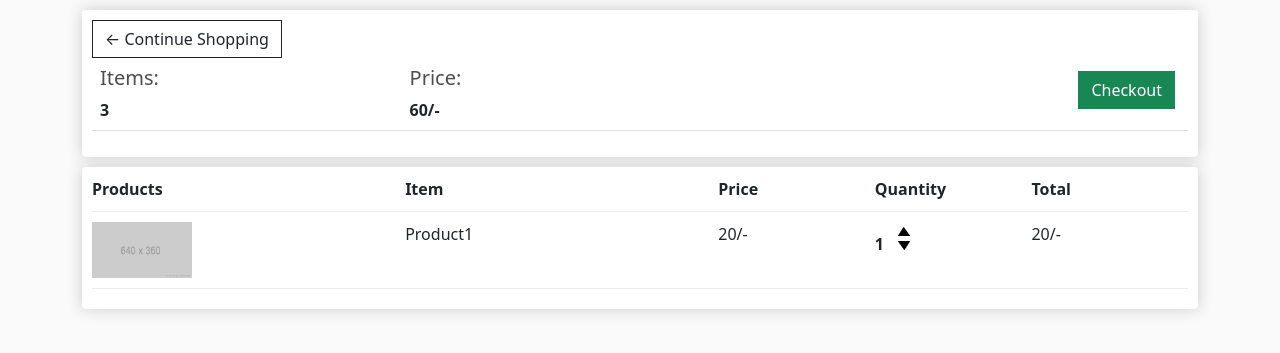
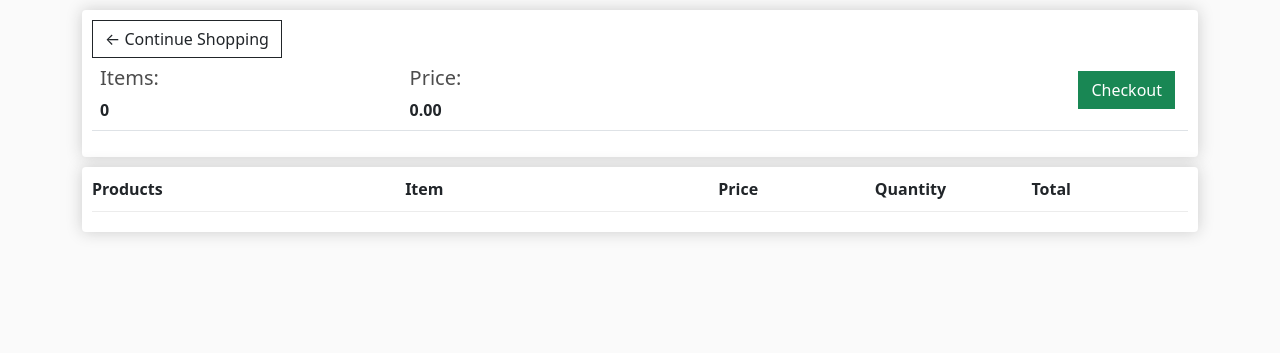
Before and after one commit to maniroop16/Django_samples, a Django app: page /website/cart/ in a window 1280 px wide. Shown: the part 57-410 px from the top of the page. Run offline with Django 5.2, Linux system fonts and the light colour scheme; lists and menus that the app fills with data are empty.

Commit message:
added cart and checkout product details

```diff
--- a/ecommerce/templates/cart.html
+++ b/ecommerce/templates/cart.html
@@ -9,8 +9,8 @@
 
             <table class="table">
                 <tr>
-                    <th><h5>Items:</h5><strong>3</strong></th>
-                    <th><h5>Price:</h5><strong>60/-</strong></th>
+                    <th><h5>Items:</h5><strong>{{order.get_cart_items}}</strong></th>
+                    <th><h5>Price:</h5><strong>{{order.get_cart_total|floatformat:2}}</strong></th>
                     <th><a class="btn btn-success" style="float: right; margin: 5px;" href="{% url 'checkout' %}">Checkout</a></th>
                 </tr>
             </table>
@@ -25,20 +25,21 @@
                 <div style="flex: 1;"><strong>Quantity</strong></div>
                 <div style="flex: 1;"><strong>Total</strong></div>
             </div>
-
+            {% for items in items %}
             <div class="cart-row">
-                <div style="flex: 2;"><img class="row-image" src="{% static 'images/temp_product_image.png' %}"></a></div>
-                <div style="flex: 2;">Product1</div>
-                <div style="flex: 1;">20/-</div>
+                <div style="flex: 2;"><img class="row-image" src="{{ items.product.imageURL }}"></a></div>
+                <div style="flex: 2;">{{ items.product.product_name }}</div>
+                <div style="flex: 1;">{{ items.product.price|floatformat:2 }}</div>
                 <div style="flex: 1;">
-                    <p class="quantity">1</p>
+                    <p class="quantity">{{ items.quantity }}</p>
                     <div class="quantity">
                         <img class="chg-quantity" src="{% static 'images/arrow-up.png' %}">
                         <img class="chg-quantity" src="{% static 'images/arrow-down.png' %}" >
                     </div>
                 </div>
-                <div style="flex: 1;">20/-</div>
+                <div style="flex: 1;">{{items.individual_item_total}}/-</div>
             </div>
+            {% endfor %}
         </div>
     </div>
 </div>
--- a/ecommerce/views.py
+++ b/ecommerce/views.py
@@ -13,9 +13,25 @@ def store(request):
     return render(request, 'store.html', context)
 
 def cart(request):
-    context = {}
+    if request.user.is_authenticated:
+        customer = request.user.customer
+        order, created = Order.objects.get_or_create(customer = customer,complete = False)
+        items = order.orderitem_set.all()
+    else:
+        items = []
+        order = {'get_cart_total':0, 'get_cart_items':0}
+
+    context = {'items':items, 'order':order}
     return render(request, 'cart.html', context)
 
 def checkout(request):
-    context = {}
+    if request.user.is_authenticated:
+        customer = request.user.customer
+        order, created = Order.objects.get_or_create(customer = customer,complete = False)
+        items = order.orderitem_set.all()
+    else:
+        items = []
+        order = {'get_cart_total':0, 'get_cart_items':0}
+
+    context = {'items':items, 'order':order}
     return render(request, 'checkout.html', context)
```
Also changed, not shown: ecommerce/models.py (+18 -1 lines), ecommerce/templates/checkout.html (+8 -6 lines), Product_images/Mobile.jpg (added), db.sqlite3, static/images/Mobile.jpg (added).
